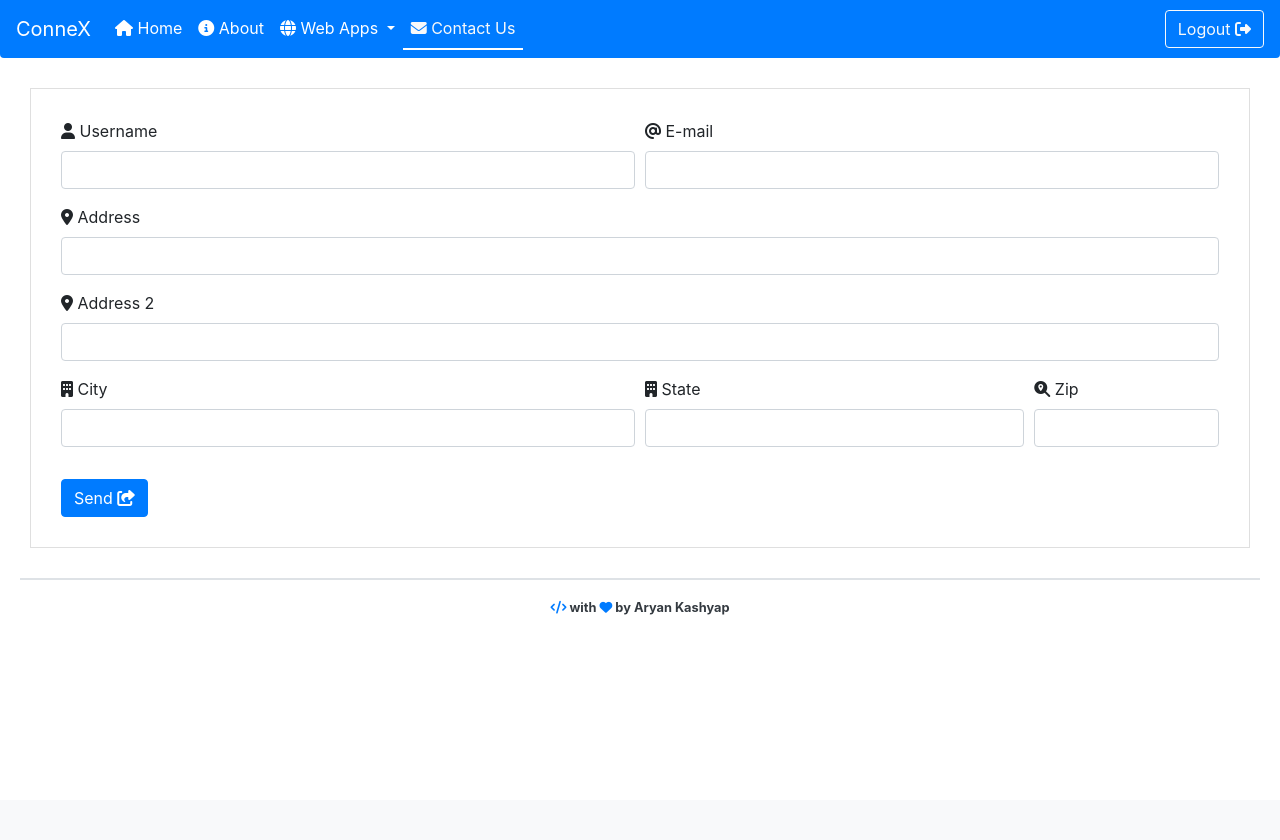
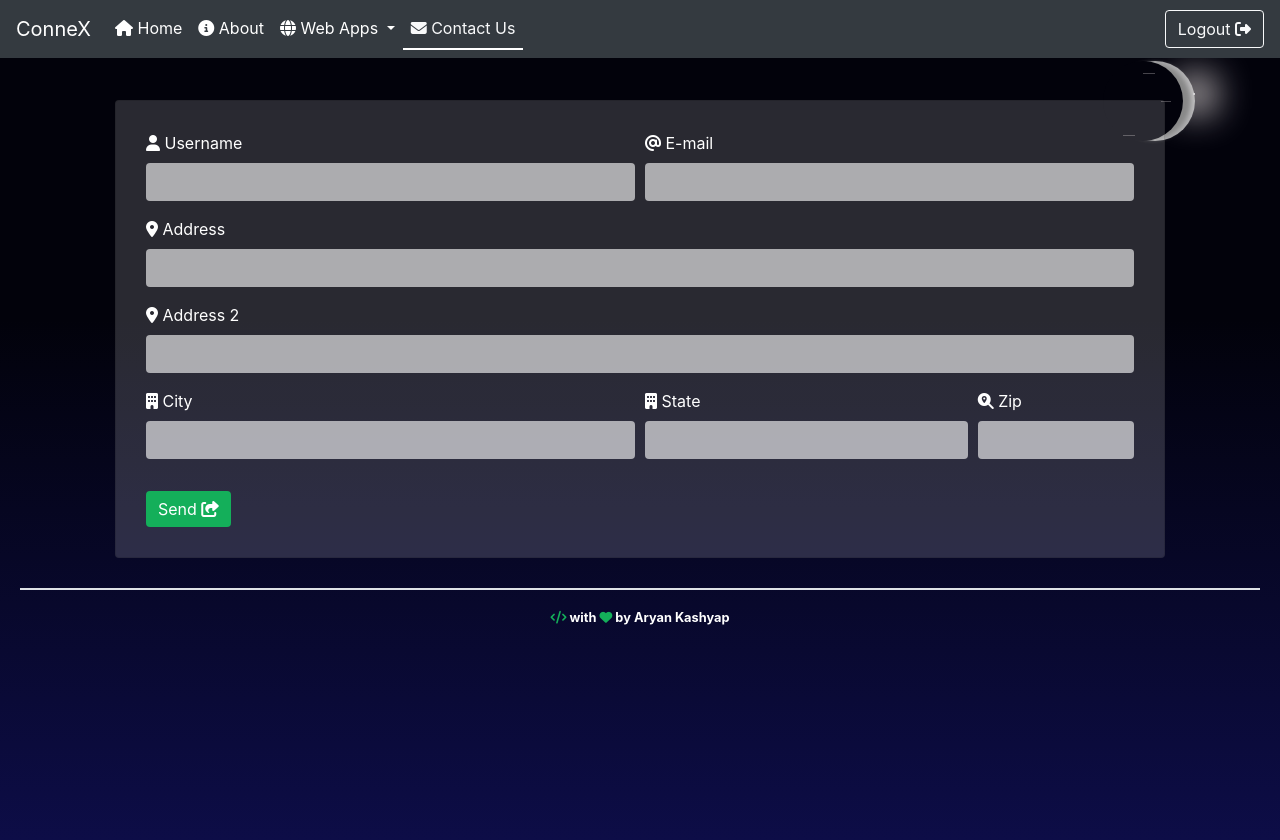
Before and after one commit to iaryankashyap/ConneX, a Flask app: page /connex_contact in a window 1280 px wide. Before the commit the page ends 615 px from the top, so only its background shows below. Run offline with Flask 2, Linux system fonts and the light colour scheme; some libraries are stand-ins or nearby versions.

Commit message:
Updated Contact UI

```diff
--- a/webapp/templates/connexcontact.html
+++ b/webapp/templates/connexcontact.html
@@ -10,15 +10,316 @@
 
     <style>
 
-        .card{
+
+
+        * {
+  margin: 0;
+  padding: 0;
+  -webkit-box-sizing: border-box;
+  box-sizing: border-box;
+}
+
+body {
+  font-family: "Century Gothic", Roboto, sans-serif;
+  font-size: 15px;
+  line-height: 1.5;
+  overflow-y: hidden;
+  background: #0c0c41;
+}
+
+a {
+  text-decoration: none;
+  -webkit-transition: all 0.3s ease;
+  transition: all 0.3s ease;
+}
+
+.wrapper {
+  width: 100vw;
+  height: 100vh;
+  background: -webkit-gradient(
+    linear,
+    left top,
+    left bottom,
+    color-stop(35%, #02020b),
+    color-stop(100%, #0d0d47),
+    to(#00d4ff)
+  );
+  background: linear-gradient(180deg, #02020b 35%, #0d0d47 100%, #00d4ff 100%);
+  position: relative;
+}
+
+#newbut:hover{
+  background-color: #ffffff !important;
+  color: #14af5a;
+}
+
+.wrapper .star {
+  position: absolute;
+  right: 5.3rem;
+  top: 3.3rem;
+  width: 2px;
+  height: 2px;
+  background: white;
+  border-radius: 50%;
+  -webkit-box-shadow: 2px 0px 37px 16px #eee6e7;
+  box-shadow: 2px 0px 37px 16px #eee6e7;
+}
+
+.wrapper .moon {
+  background: #dcdcdcc4;
+  position: absolute;
+  top: 1.3rem;
+  right: 5.3rem;
+  width: 5rem;
+  height: 5rem;
+  border-radius: 50%;
+}
+
+.wrapper .moon::before {
+  content: "";
+  display: block;
+  width: 100%;
+  height: 100%;
+  background: #02020b;
+  border-radius: 50%;
+  position: absolute;
+  right: 0.75rem;
+  -webkit-box-shadow: 10px 0 5px -2px #888;
+  box-shadow: 10px 0 5px -2px #888;
+}
+
+.wrapper .moon .bar {
+  background: #46444b;
+  width: 10px;
+  height: 1px;
+  position: absolute;
+  right: 1.5rem;
+  top: 50%;
+}
+
+.wrapper .moon .bar::before,
+.wrapper .moon .bar::after {
+  content: "";
+  position: absolute;
+  height: 1px;
+  background: inherit;
+}
+
+.wrapper .moon .bar::before {
+  width: 12px;
+  top: -1.75rem;
+  right: 1rem;
+}
+
+.wrapper .moon .bar::after {
+  width: 120%;
+  top: 2.15rem;
+  right: 2.25rem;
+}
+
+.main {
+  width: 100vw;
+  height: 100vh;
+  background: transparent;
+  position: absolute;
+  top: 0;
+  bottom: 0;
+  left: 0;
+  right: 0;
+}
+
+.main__header {
+  height: 18vh;
+  display: -webkit-box;
+  display: -ms-flexbox;
+  display: flex;
+  -webkit-box-align: center;
+  -ms-flex-align: center;
+  align-items: center;
+}
+
+.main__header .logo {
+  color: #ffffff;
+  margin-left: 5%;
+}
+
+.main__header .logo h2 {
+  font-weight: 200;
+  font-size: 1.75rem;
+}
+
+.main__showcase {
+  width: 100vw;
+  height: 82vh;
+  padding: 0 1rem;
+  color: #ffffff;
+  display: -ms-grid;
+  display: grid;
+  gap: 2rem;
+  justify-items: center;
+}
+
+.main__showcase--content {
+  -ms-flex-item-align: end;
+  -ms-grid-row-align: end;
+  align-self: end;
+  text-align: center;
+  font-weight: 200;
+  font-size: 3.25rem;
+  line-height: 2.5;
+}
+
+.main__showcase--btns {
+  -ms-flex-item-align: start;
+  -ms-grid-row-align: start;
+  align-self: start;
+}
+
+.main__showcase--btns .btn {
+  display: inline-block;
+  width: 150px;
+  text-align: center;
+  color: #ffffff;
+  border: 1px solid #ffffff;
+  padding: 0.5rem 2rem;
+  margin: 0 0.5rem;
+  border-radius: 25px;
+}
+
+@media screen and (max-width: 600px) {
+  .wrapper {
+    width: 100vw;
+    height: 100vh;
+  }
+  .main {
+    width: 100vw;
+    height: 100vh;
+  }
+  .main__showcase--content {
+    -ms-flex-item-align: center;
+    -ms-grid-row-align: center;
+    align-self: center;
+    font-size: 3rem;
+    line-height: 1.5;
+  }
+  .main__showcase--btns .btn {
+    width: auto;
+  }
+}
+
+@media screen and (max-width: 400px) {
+  .wrapper .star {
+    right: 3rem;
+  }
+  .wrapper .moon {
+    background: #dcdcdcc4;
+    position: absolute;
+    top: 20px;
+    right: 3.05rem;
+  }
+}
+
+#but:hover {
+  box-shadow: 0px 0px 5px white;
+}
+
+#floating-btn {
+  visibility: hidden;
+  width: 0px;
+  height: 0px;
+  background-color: #a5a5a5;
+  display: flex;
+  align-items: center;
+  justify-content: center;
+  text-decoration: none;
+  border-radius: 50%;
+  color: #0c0c40;
+  font-size: 0px;
+  box-shadow: 2px 2px 5px rgba(0, 0, 0, 0.253);
+  position: fixed;
+  right: 40px;
+  bottom: 20px;
+  transition: ease-in-out 0.25s;
+  animation: myyy;
+  animation-delay: 0.5s;
+  animation-duration: 1s;
+  animation-fill-mode: forwards;
+  animation-iteration-count: 1;
+}
+#floating-btn:hover {
+  background-color: #0c0c40;
+  color: white;
+  rotate: 20%;
+  box-shadow: 0px 0px 5px white;
+}
+
+#floating-btn2 {
+  visibility: hidden;
+  width: 0px;
+  height: 0px;
+  background-color: #a5a5a5;
+  display: flex;
+  align-items: center;
+  justify-content: center;
+  text-decoration: none;
+  border-radius: 50%;
+  color: #0c0c40;
+  font-size: 0px;
+  box-shadow: 2px 2px 5px rgba(0, 0, 0, 0.253);
+  position: fixed;
+  right: 120px;
+  bottom: 20px;
+  transition: ease-in-out 0.25s;
+  animation: myyy;
+  animation-delay: 0.5s;
+  animation-duration: 1s;
+  animation-fill-mode: forwards;
+  animation-iteration-count: 1;
+}
+#floating-btn2:hover {
+  background-color: #0c0c40;
+  color: white;
+  rotate: 20%;
+  box-shadow: 0px 0px 5px white;
+}
+
+@keyframes myyy {
+  0% {
+    visibility: hidden;
+    width: 0px;
+    height: 0px;
+    font-size: 0px;
+  }
+  70% {
+    visibility: hidden;
+    width: 0px;
+    height: 0px;
+    font-size: 0px;
+  }
+  100% {
+    visibility: visible;
+    width: 60px;
+    height: 60px;
+    font-size: 30px;
+  }
+}
+
+input{
+  background-color: #ffffff9c !important;
+  border: none !important;
+}
+
+.card{
             margin: 30px;
             padding: 30px;
-            transition: ease 1s;
+            transition: ease 0.3s;
+            background-color: rgba(255, 255, 255, 0.158) !important;
+            color: white;
         }
         .card:hover{
-            background-color:#e2e2e2;
+            background-color:rgba(226, 226, 226, 0.37) !important;
         }
-
+/*# sourceMappingURL=main.css.map */
 
 
 
@@ -50,8 +351,14 @@
     <title>ConneX-Home</title>
   </head>
   <body>
+    <div style="padding-top: 30px; margin-top: 40px;" class="wrapper">
+      <div class="star"></div>
+      <div class="moon">
+        <div class="bar"></div>
+      </div>
+
     <nav
-      class="navbar sticky-top rounded-bottom navbar-expand-lg navbar-dark bg-primary"
+      class="navbar fixed-top  navbar-expand-lg navbar-dark bg-dark"
     >
       <a class="navbar-brand" href="/homepage_connex"
         >ConneX</a
@@ -109,7 +416,8 @@
         >
       </div>
     </nav>
-<div class="card bg rounded-0">
+    <div class="container bg-transparent">
+<div class="card">
 
     <form action="/connex_contact_submit" method="POST">
         <div class="form-row">
@@ -147,19 +455,21 @@
         <div class="form-group">
 
         </div>
-        <button type="submit" class="btn btn-primary">Send <i class="fas fa-share-square"></i></button>
+        <button id="newbut" type="submit" style="background-color: #14af5a; border: none;" class="btn btn-dark">Send <i class="fas fa-share-square"></i></button>
       </form>
+      </div>
 </div>
     <div style="margin: 20px;" class="border"></div>
     <div
-      style="color: black; text-align: center; margin-bottom: 20px;"
+      style="color: white !important; text-align: center; margin-bottom: 20px;"
       id="last"
       class="wrap"
     >
-      <h6 class="text-dark small font-weight-bold">
-        <i style="color: #007bff;" class="fas fa-code"></i> with
-        <i style="color: #007bff;" class="fas fa-heart"></i> by Aryan Kashyap
+      <h6 class=" small font-weight-bold">
+        <i style="color: #14af5a;" class="fas fa-code"></i> with
+        <i style="color: #14af5a;" class="fas fa-heart"></i> by Aryan Kashyap
       </h6>
     </div>
+  </div>
   </body>
 </html>
```
